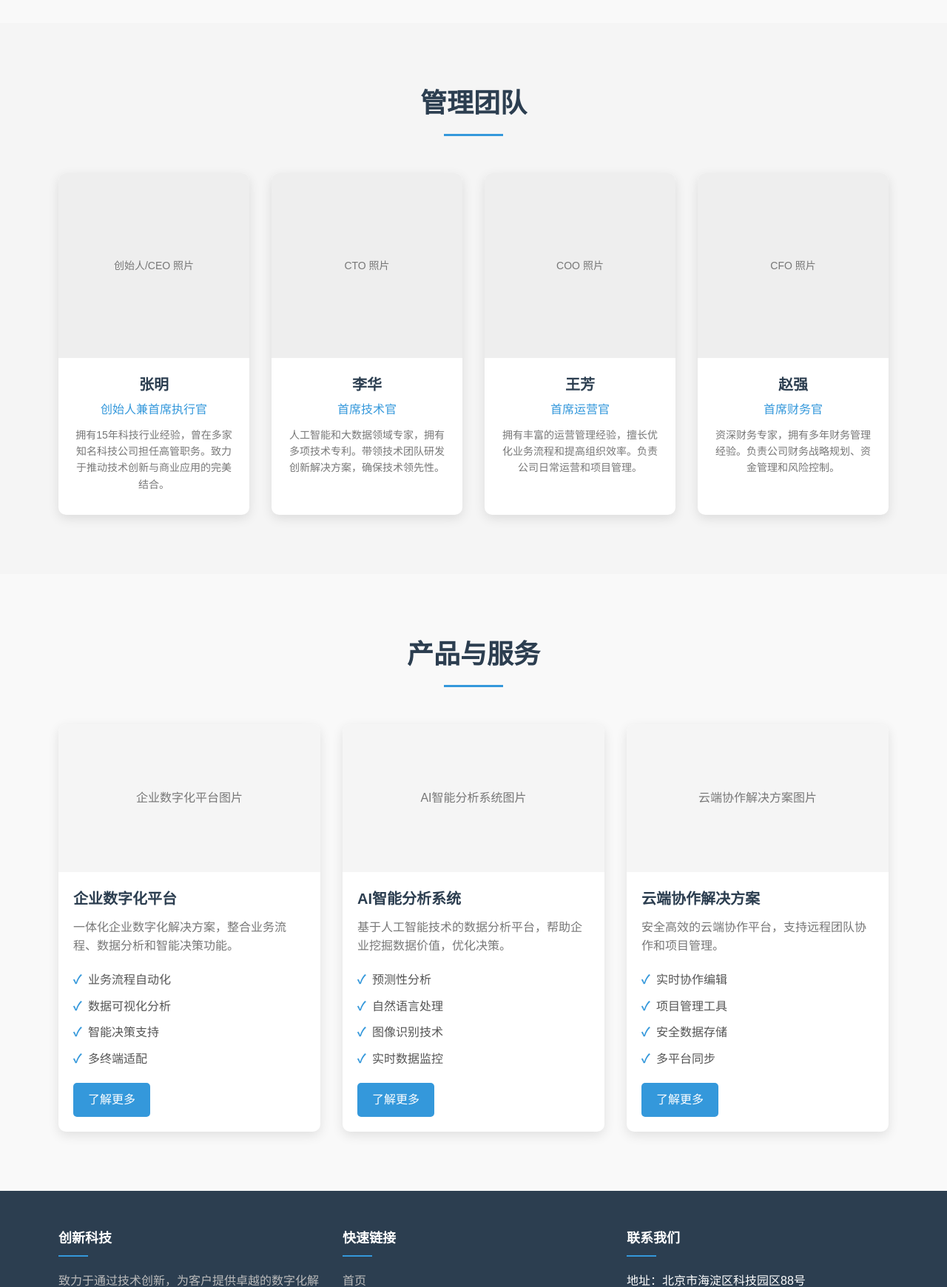
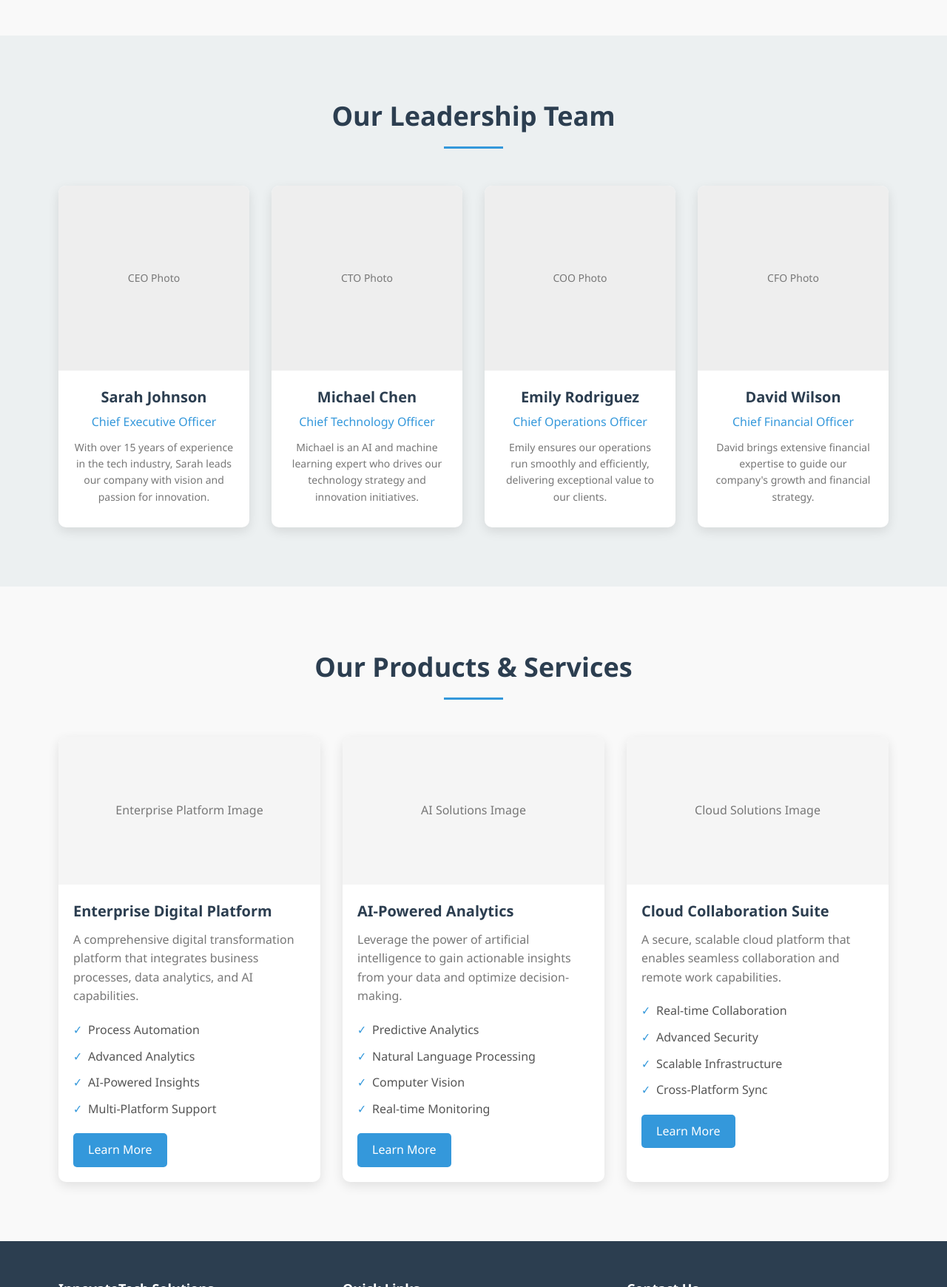
Before and after one commit to NaiHu-xdw/TSCSEnglishproject, a plain HTML site: page index.html in a window 1280 px wide. Shown: the part 1060-2800 px from the top of the page at 74% size. Drawn offline with Linux system fonts and the light colour scheme.

Commit message:
Update index.html

```diff
--- a/index.html
+++ b/index.html
@@ -1,22 +1,31 @@
 <!DOCTYPE html>
-<html lang="zh-CN">
+<html lang="en">
 <head>
     <meta charset="UTF-8">
     <meta name="viewport" content="width=device-width, initial-scale=1.0">
-    <title>关于我们 - 创新科技</title>
+    <title>About Us - InnovateTech Solutions</title>
+    <link rel="stylesheet" href="https://cdnjs.cloudflare.com/ajax/libs/font-awesome/6.4.0/css/all.min.css">
     <style>
-        /* 基础样式 */
         * {
             margin: 0;
             padding: 0;
             box-sizing: border-box;
-            font-family: 'Arial', 'Microsoft YaHei', sans-serif;
+            font-family: 'Segoe UI', Tahoma, Geneva, Verdana, sans-serif;
+        }
+
+        :root {
+            --primary: #2c3e50;
+            --secondary: #3498db;
+            --accent: #e74c3c;
+            --light: #ecf0f1;
+            --dark: #2c3e50;
+            --gray: #95a5a6;
         }
 
         body {
+            background-color: #f9f9f9;
+            color: #333;
             line-height: 1.6;
-            color: #333;
-            background-color: #f9f9f9;
         }
 
         .container {
@@ -26,9 +35,9 @@
             padding: 0 15px;
         }
 
-        /* 导航栏样式 */
+        /* Header Styles */
         header {
-            background-color: #fff;
+            background-color: white;
             box-shadow: 0 2px 10px rgba(0,0,0,0.1);
             position: sticky;
             top: 0;
@@ -50,7 +59,7 @@
         .logo-img {
             width: 50px;
             height: 50px;
-            background: linear-gradient(135deg, #3498db, #8e44ad);
+            background: linear-gradient(135deg, var(--secondary), var(--primary));
             border-radius: 10px;
             margin-right: 10px;
             display: flex;
@@ -64,7 +73,7 @@
         .logo-text {
             font-size: 24px;
             font-weight: bold;
-            color: #2c3e50;
+            color: var(--primary);
         }
 
         .nav-links {
@@ -78,16 +87,16 @@
 
         .nav-links a {
             text-decoration: none;
-            color: #2c3e50;
+            color: var(--primary);
             font-weight: 500;
             transition: color 0.3s;
         }
 
         .nav-links a:hover {
-            color: #3498db;
+            color: var(--secondary);
         }
 
-        /* 页头样式 */
+        /* Hero Section */
         .hero {
             background: linear-gradient(rgba(44, 62, 80, 0.8), rgba(44, 62, 80, 0.8)), url('https://images.unsplash.com/photo-1497366754035-f200968a6e72?ixlib=rb-1.2.1&auto=format&fit=crop&w=1350&q=80');
             background-size: cover;
@@ -108,7 +117,7 @@
             margin: 0 auto;
         }
 
-        /* 内容区域样式 */
+        /* Section Styles */
         section {
             padding: 80px 0;
         }
@@ -120,7 +129,7 @@
 
         .section-title h2 {
             font-size: 36px;
-            color: #2c3e50;
+            color: var(--primary);
             position: relative;
             display: inline-block;
             padding-bottom: 15px;
@@ -134,10 +143,10 @@
             transform: translateX(-50%);
             width: 80px;
             height: 3px;
-            background-color: #3498db;
+            background-color: var(--secondary);
         }
 
-        /* 公司简介样式 */
+        /* About Section */
         .about-content {
             display: flex;
             align-items: center;
@@ -151,7 +160,7 @@
         .about-text h3 {
             font-size: 28px;
             margin-bottom: 20px;
-            color: #2c3e50;
+            color: var(--primary);
         }
 
         .about-text p {
@@ -173,7 +182,11 @@
             display: block;
         }
 
-        /* 管理团队样式 */
+        /* Team Section */
+        .team-section {
+            background-color: var(--light);
+        }
+
         .team-grid {
             display: grid;
             grid-template-columns: repeat(auto-fit, minmax(250px, 1fr));
@@ -210,11 +223,11 @@
         .member-info h3 {
             font-size: 20px;
             margin-bottom: 5px;
-            color: #2c3e50;
+            color: var(--primary);
         }
 
         .member-info p {
-            color: #3498db;
+            color: var(--secondary);
             font-weight: 500;
             margin-bottom: 10px;
         }
@@ -224,7 +237,7 @@
             font-size: 14px;
         }
 
-        /* 产品样式 */
+        /* Products Section */
         .products-grid {
             display: grid;
             grid-template-columns: repeat(auto-fit, minmax(300px, 1fr));
@@ -254,7 +267,7 @@
         .product-info h3 {
             font-size: 20px;
             margin-bottom: 10px;
-            color: #2c3e50;
+            color: var(--primary);
         }
 
         .product-info p {
@@ -278,13 +291,13 @@
             content: '✓';
             position: absolute;
             left: 0;
-            color: #3498db;
+            color: var(--secondary);
             font-weight: bold;
         }
 
         .btn {
             display: inline-block;
-            background-color: #3498db;
+            background-color: var(--secondary);
             color: white;
             padding: 10px 20px;
             border-radius: 5px;
@@ -297,9 +310,9 @@
             background-color: #2980b9;
         }
 
-        /* 页脚样式 */
+        /* Footer */
         footer {
-            background-color: #2c3e50;
+            background-color: var(--primary);
             color: white;
             padding: 50px 0 20px;
         }
@@ -325,7 +338,7 @@
             left: 0;
             width: 40px;
             height: 2px;
-            background-color: #3498db;
+            background-color: var(--secondary);
         }
 
         .footer-links {
@@ -343,7 +356,29 @@
         }
 
         .footer-links a:hover {
-            color: #3498db;
+            color: var(--secondary);
+        }
+
+        .social-links {
+            display: flex;
+            gap: 15px;
+            margin-top: 20px;
+        }
+
+        .social-links a {
+            display: flex;
+            align-items: center;
+            justify-content: center;
+            width: 40px;
+            height: 40px;
+            background-color: rgba(255,255,255,0.1);
+            border-radius: 50%;
+            color: white;
+            transition: background-color 0.3s;
+        }
+
+        .social-links a:hover {
+            background-color: var(--secondary);
         }
 
         .copyright {
@@ -354,7 +389,7 @@
             font-size: 14px;
         }
 
-        /* 响应式设计 */
+        /* Responsive Design */
         @media (max-width: 768px) {
             .navbar {
                 flex-direction: column;
@@ -383,181 +418,187 @@
     </style>
 </head>
 <body>
-    <!-- 导航栏 -->
+    <!-- Header -->
     <header>
         <div class="container">
             <nav class="navbar">
                 <div class="logo">
                     <div class="logo-img">IT</div>
-                    <div class="logo-text">创新科技</div>
+                    <div class="logo-text">InnovateTech</div>
                 </div>
                 <ul class="nav-links">
-                    <li><a href="#">首页</a></li>
-                    <li><a href="#">关于我们</a></li>
-                    <li><a href="#">产品服务</a></li>
-                    <li><a href="#">解决方案</a></li>
-                    <li><a href="#">联系我们</a></li>
+                    <li><a href="#">Home</a></li>
+                    <li><a href="#" class="active">About Us</a></li>
+                    <li><a href="#">Services</a></li>
+                    <li><a href="#">Products</a></li>
+                    <li><a href="#">Contact</a></li>
                 </ul>
             </nav>
         </div>
     </header>
 
-    <!-- 页头区域 -->
+    <!-- Hero Section -->
     <section class="hero">
         <div class="container">
-            <h1>关于创新科技</h1>
-            <p>致力于通过技术创新，为客户提供卓越的数字化解决方案</p>
+            <h1>About InnovateTech Solutions</h1>
+            <p>Driving digital transformation through innovative technology solutions</p>
         </div>
     </section>
 
-    <!-- 公司简介 -->
+    <!-- About Section -->
     <section id="about">
         <div class="container">
             <div class="section-title">
-                <h2>公司简介</h2>
+                <h2>Our Story</h2>
             </div>
             <div class="about-content">
                 <div class="about-text">
-                    <h3>我们的使命与愿景</h3>
-                    <p>创新科技成立于2023年，是一家专注于为企业提供数字化转型解决方案的高科技公司。我们致力于通过前沿技术和创新思维，帮助客户在数字化时代保持竞争优势。</p>
-                    <p>我们的团队由行业资深专家和技术精英组成，拥有丰富的项目经验和深厚的技术积累。我们相信技术的力量可以改变商业运作方式，创造更多可能性。</p>
-                    <p>公司总部位于北京，在上海、深圳和杭州设有分支机构，服务网络覆盖全国主要城市。我们已为金融、制造、零售、教育等多个行业的客户提供了优质的解决方案。</p>
+                    <h3>Pioneering the Future of Technology</h3>
+                    <p>Founded in 2023, InnovateTech Solutions is a forward-thinking technology company dedicated to helping businesses navigate the digital landscape. Our mission is to deliver cutting-edge solutions that drive growth, efficiency, and competitive advantage.</p>
+                    <p>With a team of experienced professionals and industry experts, we combine technical expertise with business acumen to create tailored solutions that address our clients' unique challenges. We believe in the power of technology to transform businesses and create new opportunities.</p>
+                    <p>Headquartered in San Francisco with offices in New York, London, and Singapore, we serve clients across various industries including finance, healthcare, retail, and manufacturing.</p>
                 </div>
                 <div class="about-image">
                     <div style="height: 400px; background-color: #e0e0e0; display: flex; align-items: center; justify-content: center; color: #777;">
-                        公司办公环境图片
+                        Company Office Image
                     </div>
                 </div>
             </div>
         </div>
     </section>
 
-    <!-- 管理团队 -->
-    <section id="team" style="background-color: #f5f5f5;">
+    <!-- Team Section -->
+    <section id="team" class="team-section">
         <div class="container">
             <div class="section-title">
-                <h2>管理团队</h2>
+                <h2>Our Leadership Team</h2>
             </div>
             <div class="team-grid">
                 <div class="team-member">
-                    <div class="member-img">创始人/CEO 照片</div>
+                    <div class="member-img">CEO Photo</div>
                     <div class="member-info">
-                        <h3>张明</h3>
-                        <p>创始人兼首席执行官</p>
-                        <p class="bio">拥有15年科技行业经验，曾在多家知名科技公司担任高管职务。致力于推动技术创新与商业应用的完美结合。</p>
+                        <h3>Sarah Johnson</h3>
+                        <p>Chief Executive Officer</p>
+                        <p class="bio">With over 15 years of experience in the tech industry, Sarah leads our company with vision and passion for innovation.</p>
                     </div>
                 </div>
                 <div class="team-member">
-                    <div class="member-img">CTO 照片</div>
+                    <div class="member-img">CTO Photo</div>
                     <div class="member-info">
-                        <h3>李华</h3>
-                        <p>首席技术官</p>
-                        <p class="bio">人工智能和大数据领域专家，拥有多项技术专利。带领技术团队研发创新解决方案，确保技术领先性。</p>
+                        <h3>Michael Chen</h3>
+                        <p>Chief Technology Officer</p>
+                        <p class="bio">Michael is an AI and machine learning expert who drives our technology strategy and innovation initiatives.</p>
                     </div>
                 </div>
                 <div class="team-member">
-                    <div class="member-img">COO 照片</div>
+                    <div class="member-img">COO Photo</div>
                     <div class="member-info">
-                        <h3>王芳</h3>
-                        <p>首席运营官</p>
-                        <p class="bio">拥有丰富的运营管理经验，擅长优化业务流程和提高组织效率。负责公司日常运营和项目管理。</p>
+                        <h3>Emily Rodriguez</h3>
+                        <p>Chief Operations Officer</p>
+                        <p class="bio">Emily ensures our operations run smoothly and efficiently, delivering exceptional value to our clients.</p>
                     </div>
                 </div>
                 <div class="team-member">
-                    <div class="member-img">CFO 照片</div>
+                    <div class="member-img">CFO Photo</div>
                     <div class="member-info">
-                        <h3>赵强</h3>
-                        <p>首席财务官</p>
-                        <p class="bio">资深财务专家，拥有多年财务管理经验。负责公司财务战略规划、资金管理和风险控制。</p>
+                        <h3>David Wilson</h3>
+                        <p>Chief Financial Officer</p>
+                        <p class="bio">David brings extensive financial expertise to guide our company's growth and financial strategy.</p>
                     </div>
                 </div>
             </div>
         </div>
     </section>
 
-    <!-- 产品服务 -->
+    <!-- Products Section -->
     <section id="products">
         <div class="container">
             <div class="section-title">
-                <h2>产品与服务</h2>
+                <h2>Our Products & Services</h2>
             </div>
             <div class="products-grid">
                 <div class="product-card">
-                    <div class="product-img">企业数字化平台图片</div>
+                    <div class="product-img">Enterprise Platform Image</div>
                     <div class="product-info">
-                        <h3>企业数字化平台</h3>
-                        <p>一体化企业数字化解决方案，整合业务流程、数据分析和智能决策功能。</p>
+                        <h3>Enterprise Digital Platform</h3>
+                        <p>A comprehensive digital transformation platform that integrates business processes, data analytics, and AI capabilities.</p>
                         <ul class="product-features">
-                            <li>业务流程自动化</li>
-                            <li>数据可视化分析</li>
-                            <li>智能决策支持</li>
-                            <li>多终端适配</li>
+                            <li>Process Automation</li>
+                            <li>Advanced Analytics</li>
+                            <li>AI-Powered Insights</li>
+                            <li>Multi-Platform Support</li>
                         </ul>
-                        <a href="#" class="btn">了解更多</a>
+                        <a href="#" class="btn">Learn More</a>
                     </div>
                 </div>
                 <div class="product-card">
-                    <div class="product-img">AI智能分析系统图片</div>
+                    <div class="product-img">AI Solutions Image</div>
                     <div class="product-info">
-                        <h3>AI智能分析系统</h3>
-                        <p>基于人工智能技术的数据分析平台，帮助企业挖掘数据价值，优化决策。</p>
+                        <h3>AI-Powered Analytics</h3>
+                        <p>Leverage the power of artificial intelligence to gain actionable insights from your data and optimize decision-making.</p>
                         <ul class="product-features">
-                            <li>预测性分析</li>
-                            <li>自然语言处理</li>
-                            <li>图像识别技术</li>
-                            <li>实时数据监控</li>
+                            <li>Predictive Analytics</li>
+                            <li>Natural Language Processing</li>
+                            <li>Computer Vision</li>
+                            <li>Real-time Monitoring</li>
                         </ul>
-                        <a href="#" class="btn">了解更多</a>
+                        <a href="#" class="btn">Learn More</a>
                     </div>
                 </div>
                 <div class="product-card">
-                    <div class="product-img">云端协作解决方案图片</div>
+                    <div class="product-img">Cloud Solutions Image</div>
                     <div class="product-info">
-                        <h3>云端协作解决方案</h3>
-                        <p>安全高效的云端协作平台，支持远程团队协作和项目管理。</p>
+                        <h3>Cloud Collaboration Suite</h3>
+                        <p>A secure, scalable cloud platform that enables seamless collaboration and remote work capabilities.</p>
                         <ul class="product-features">
-                            <li>实时协作编辑</li>
-                            <li>项目管理工具</li>
-                            <li>安全数据存储</li>
-                            <li>多平台同步</li>
+                            <li>Real-time Collaboration</li>
+                            <li>Advanced Security</li>
+                            <li>Scalable Infrastructure</li>
+                            <li>Cross-Platform Sync</li>
                         </ul>
-                        <a href="#" class="btn">了解更多</a>
+                        <a href="#" class="btn">Learn More</a>
                     </div>
                 </div>
             </div>
         </div>
     </section>
 
-    <!-- 页脚 -->
+    <!-- Footer -->
     <footer>
         <div class="container">
             <div class="footer-content">
                 <div class="footer-column">
-                    <h3>创新科技</h3>
-                    <p style="color: #bbb; margin-bottom: 20px;">致力于通过技术创新，为客户提供卓越的数字化解决方案。</p>
+                    <h3>InnovateTech Solutions</h3>
+                    <p style="color: #bbb; margin-bottom: 20px;">Driving digital transformation through innovative technology solutions.</p>
+                    <div class="social-links">
+                        <a href="#"><i class="fab fa-facebook-f"></i></a>
+                        <a href="#"><i class="fab fa-twitter"></i></a>
+                        <a href="#"><i class="fab fa-linkedin-in"></i></a>
+                        <a href="#"><i class="fab fa-instagram"></i></a>
+                    </div>
                 </div>
                 <div class="footer-column">
-                    <h3>快速链接</h3>
+                    <h3>Quick Links</h3>
                     <ul class="footer-links">
-                        <li><a href="#">首页</a></li>
-                        <li><a href="#">关于我们</a></li>
-                        <li><a href="#">产品服务</a></li>
-                        <li><a href="#">解决方案</a></li>
-                        <li><a href="#">联系我们</a></li>
+                        <li><a href="#">Home</a></li>
+                        <li><a href="#">About Us</a></li>
+                        <li><a href="#">Services</a></li>
+                        <li><a href="#">Products</a></li>
+                        <li><a href="#">Contact</a></li>
                     </ul>
                 </div>
                 <div class="footer-column">
-                    <h3>联系我们</h3>
+                    <h3>Contact Us</h3>
                     <ul class="footer-links">
-                        <li>地址：北京市海淀区科技园区88号</li>
-                        <li>电话：+86 10 8888 8888</li>
-                        <li>邮箱：info@innovation-tech.com</li>
-                        <li>工作时间：周一至周五 9:00-18:00</li>
+                        <li><i class="fas fa-map-marker-alt"></i> 123 Tech Avenue, San Francisco, CA</li>
+                        <li><i class="fas fa-phone"></i> +1 (555) 123-4567</li>
+                        <li><i class="fas fa-envelope"></i> info@innovatetech.com</li>
+                        <li><i class="fas fa-clock"></i> Mon-Fri: 9:00 AM - 6:00 PM</li>
                     </ul>
                 </div>
             </div>
             <div class="copyright">
-                <p>&copy; 2023 创新科技有限公司 版权所有</p>
+                <p>&copy; 2023 InnovateTech Solutions. All rights reserved.</p>
             </div>
         </div>
     </footer>
```
